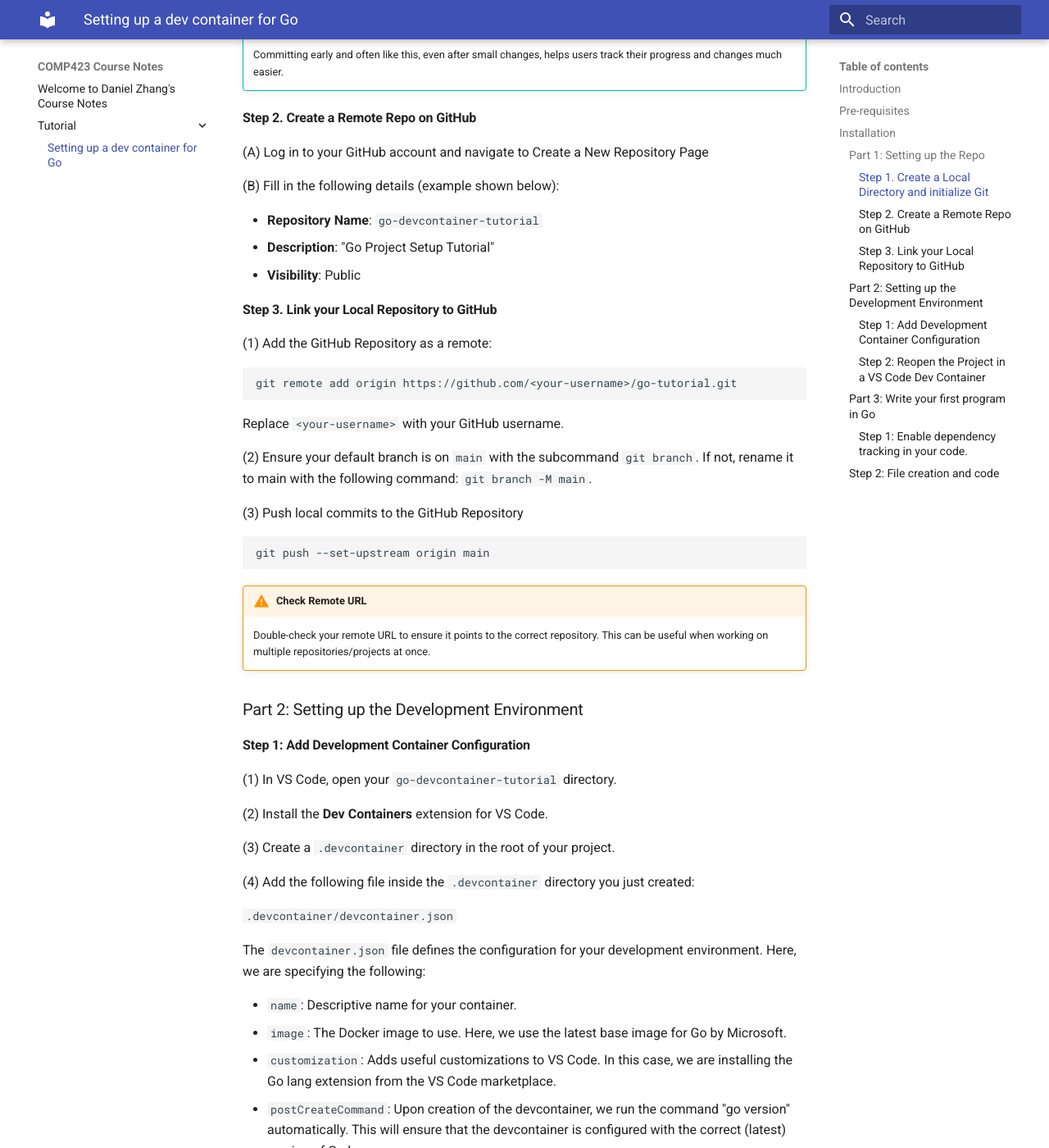
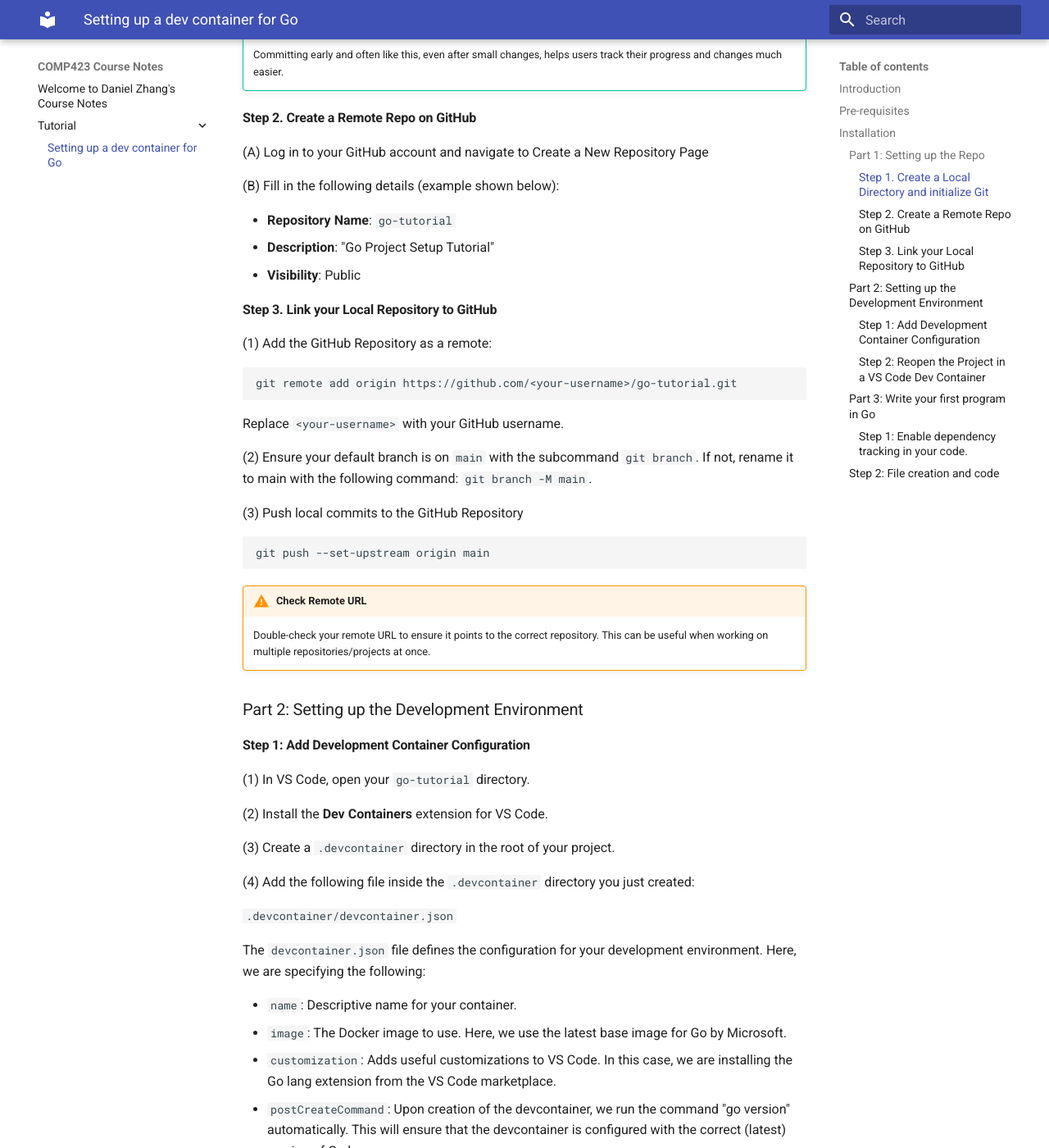
Before and after one commit to D123aniel/comp423-course-notes, an MkDocs documentation site: the page built from docs/tutorial/go-setup.md, in a window 1280 px wide and 1400 px high, scrolled down 1436 px. Shown: the whole window at 82% size. Built offline with MkDocs 1.6.1 and Material for MkDocs 9.7.7, drawn with Linux system fonts in a browser that asks for light colours.

Commit message:
2nd fix repository name

````diff
--- a/docs/tutorial/go-setup.md
+++ b/docs/tutorial/go-setup.md
@@ -57,7 +57,7 @@
 
 (B) Fill in the following details (example shown below):
 
-* **Repository Name**: ```go-devcontainer-tutorial```
+* **Repository Name**: ```go-tutorial```
 * **Description**: "Go Project Setup Tutorial"
 * **Visibility**: Public
 
@@ -88,7 +88,7 @@
 
 #### Step 1: Add Development Container Configuration
 
-(1) In VS Code, open your ``` go-devcontainer-tutorial ``` directory.
+(1) In VS Code, open your ``` go-tutorial ``` directory.
 
 (2) Install the **Dev Containers** extension for VS Code.
 
````
